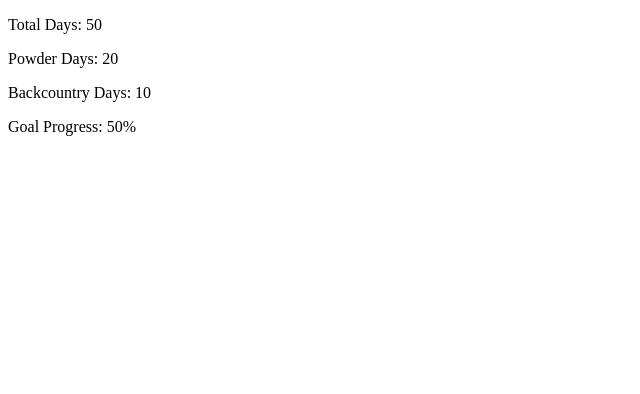
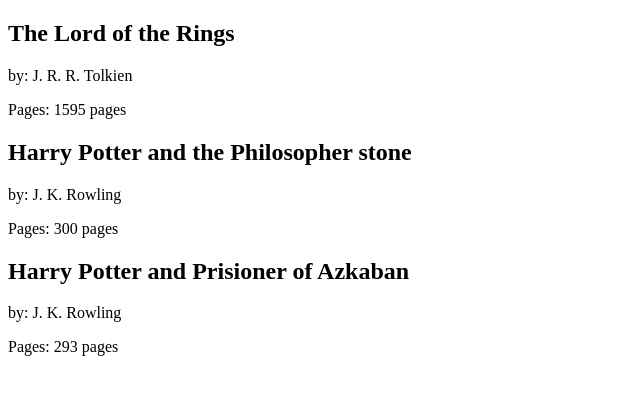
Before and after one commit to curroCasado/React-is-fun, a React (Create React App) app: page / in a window 1280 px wide. Shown: the top 394 px of the page, without its empty margins (0-640 px from the left). Built offline with nearby package versions, Linux system fonts and the light colour scheme.

Commit message:
compose components

```diff
--- a/src/index.js
+++ b/src/index.js
@@ -1,45 +1,36 @@
 import React, { Component } from "react";
 import { render } from "react-dom";
 
-let snowBoardData = {
-  total: 50,
-  powder: 20,
-  backcountry: 10,
-  goal: 100
-};
-
-const getPercent = decimal => {
-  return decimal * 100 + "%";
-};
-const calcGoalProgress = (total, goal) => {
-  return getPercent(total / goal);
-};
-
-const SnowBoardCounter = ({ total, powder, backcountry, goal }) => {
+const Book = ({ title, author, pages }) => {
   return (
     <section>
-      <div>
-        <p>Total Days: {total}</p>
-      </div>
-      <div>
-        <p>Powder Days: {powder}</p>
-      </div>
-      <div>
-        <p>Backcountry Days: {backcountry}</p>
-      </div>
-      <div>
-        <p>Goal Progress: {calcGoalProgress(total, goal)}</p>
-      </div>
+      <h2>{title}</h2>
+      <p>by: {author}</p>
+      <p>Pages: {pages} pages</p>
     </section>
   );
 };
 
-render(
-  <SnowBoardCounter
-    total={snowBoardData.total}
-    powder={snowBoardData.powder}
-    backcountry={snowBoardData.backcountry}
-    goal={snowBoardData.goal}
-  />,
-  document.getElementById("root")
-);
+const Library = () => {
+  return (
+    <div>
+      <Book
+        title="The Lord of the Rings"
+        author="J. R. R. Tolkien"
+        pages={1595}
+      />
+      <Book
+        title="Harry Potter and the Philosopher stone"
+        author="J. K. Rowling"
+        pages={300}
+      />
+      <Book
+        title="Harry Potter and Prisioner of Azkaban"
+        author="J. K. Rowling"
+        pages={293}
+      />
+    </div>
+  );
+};
+
+render(<Library />, document.getElementById("root"));
```
